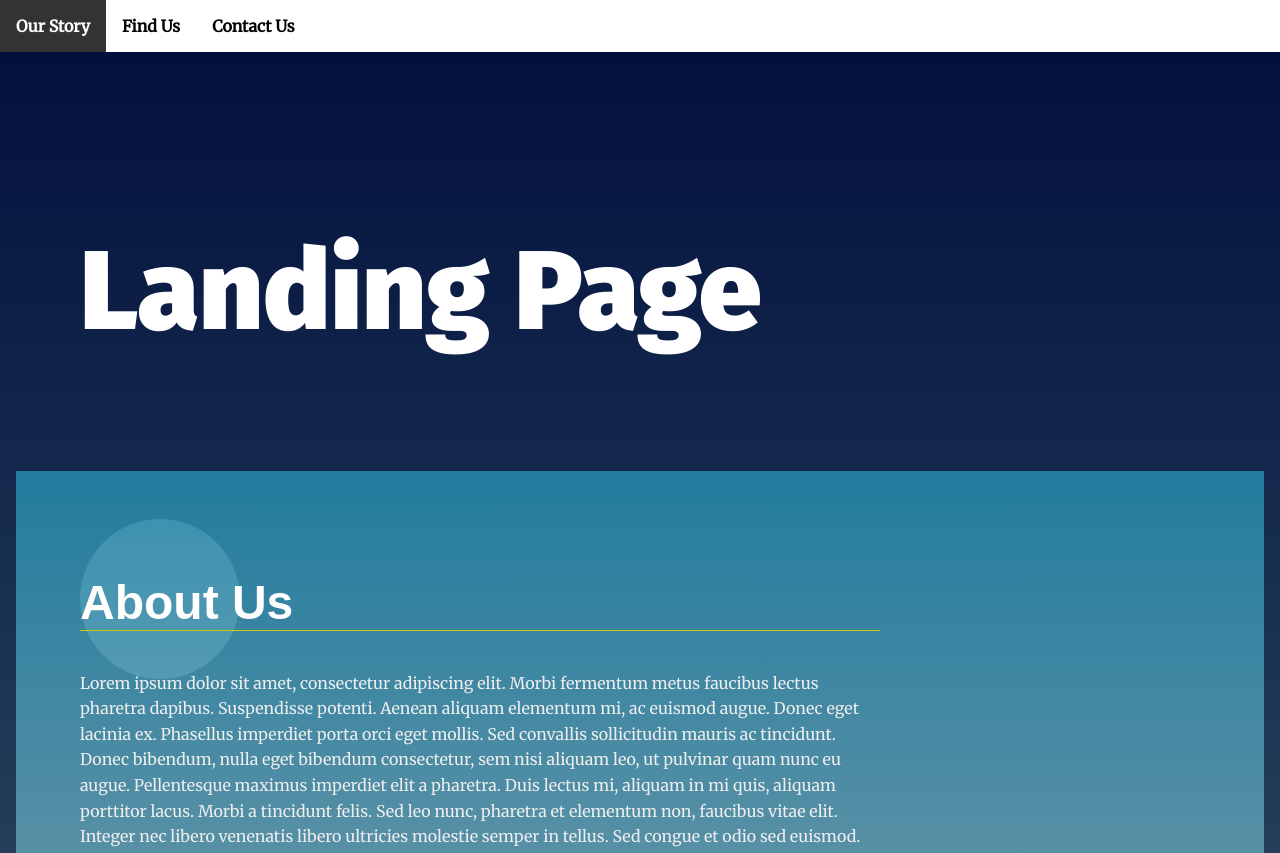
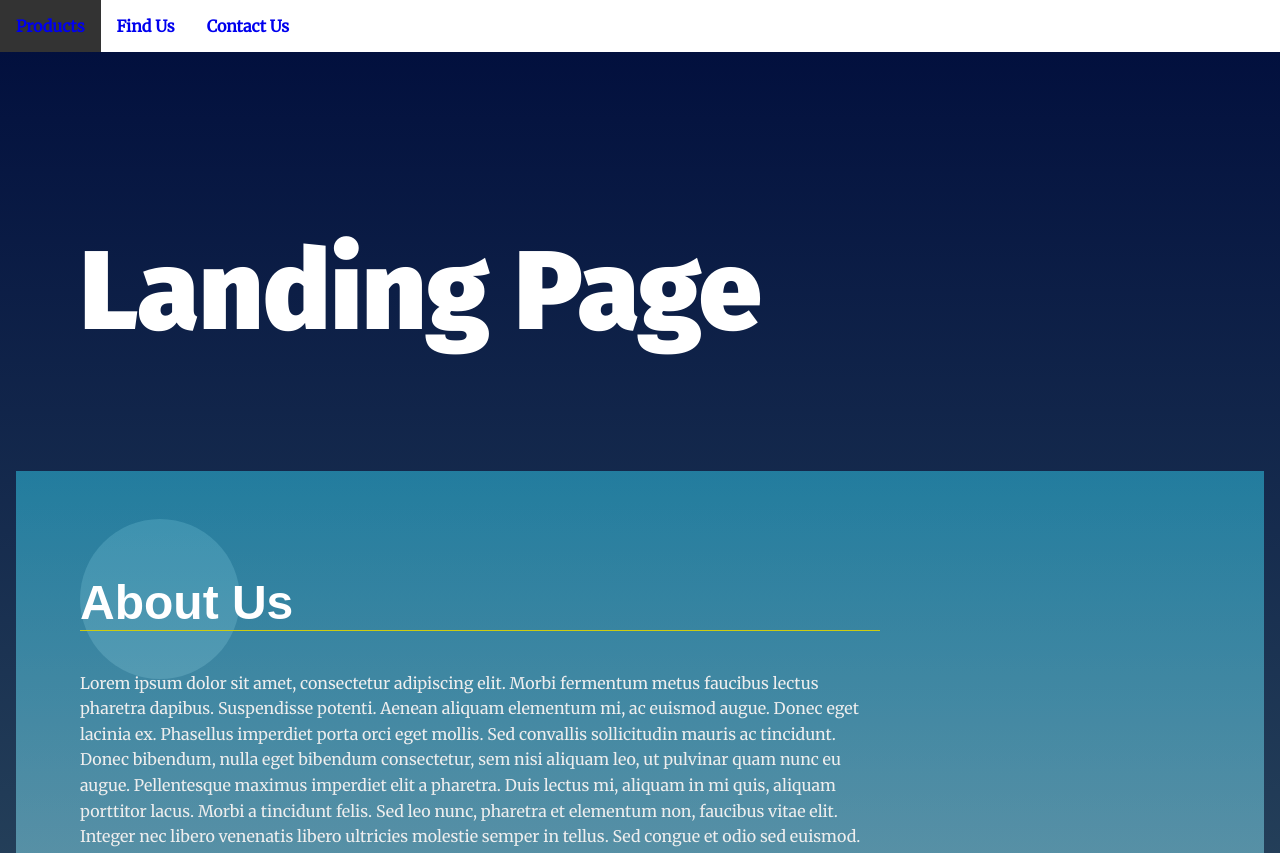
Before and after one commit to milenaonmaui/landing-page, a plain HTML site: page index.html in a window 1280 px wide. Shown: the top 853 px of the page. Drawn offline with Linux system fonts and the light colour scheme.

Commit message:
Build hav menu with links

```diff
--- a/css/styles.css
+++ b/css/styles.css
@@ -89,6 +89,10 @@ section {
     background: #333;
     color: #fff;
     transition: ease 0.3s all;
+}
+
+.navbar__menu .menu__link a{
+    text-decoration: none;
 }
 
 /* Header Styles */
--- a/js/app.js
+++ b/js/app.js
@@ -18,23 +18,21 @@
  *
 */
 //const fragment = document.createDocumentFragment();
-const sections = {
-    about: "Our Story",
-    products: "Products",
-    location: "Find Us",
-    contact: "Contact Us"
-}
+
 const navList = document.querySelector('#navbar__list');
 const sectionsList = document.querySelectorAll('section')
 console.log(sectionsList)
+
 /**
  * End Global Variables
  * Start Helper Functions
  *
 */
-function deactivateSection(sectionId){
-    const section = document.getElementById(sectionId);
-    section.classList.remove('section__active')
+function deactivateSection(){
+    const section = document.getElementsByClassName('section__active');
+    if (section){
+        section[0].classList.remove('section__active')
+    }
 }
 
 function activateSection(sectionId) {
@@ -42,21 +40,27 @@ function activateSection(sectionId) {
     section.classList.add('section__active')
     console.log("Activated section", section)
 }
+deactivateSection()
 activateSection("about")
-deactivateSection("products")
+
 /**
  * End Helper Functions
  * Begin Main Functions
  *
 */
 
-// build the nav
+// build the nav removing link to active section
 
-function buildNav(currSection) {
-    for (const section in sections){
-        if (section === currSection) continue;
-        const newListItem = document.createElement('li')
-        newListItem.appendChild(document.createTextNode(sections[section]))
+function buildNav() {
+    const activeSectionId = document.getElementsByClassName('section__active')[0].id;
+    for (const section of sectionsList){
+        if (section.id === activeSectionId) continue;
+        const newListItem = document.createElement('li');
+        const navLink = document.createElement('a');
+        const navLinkText = document.createTextNode(section.dataset.nav);
+        navLink.appendChild(navLinkText);
+        navLink.href = '#' + section.id;
+        newListItem.appendChild(navLink)
         newListItem.className = "menu__link"
         navList.appendChild(newListItem)
     }
@@ -64,8 +68,8 @@ function buildNav(currSection) {
 
 
 // Add class 'active' to section when near top of viewport
-let currSection = "products"
-buildNav(currSection)
+
+buildNav()
 
 // Scroll to anchor ID using scrollTO event
 
```
